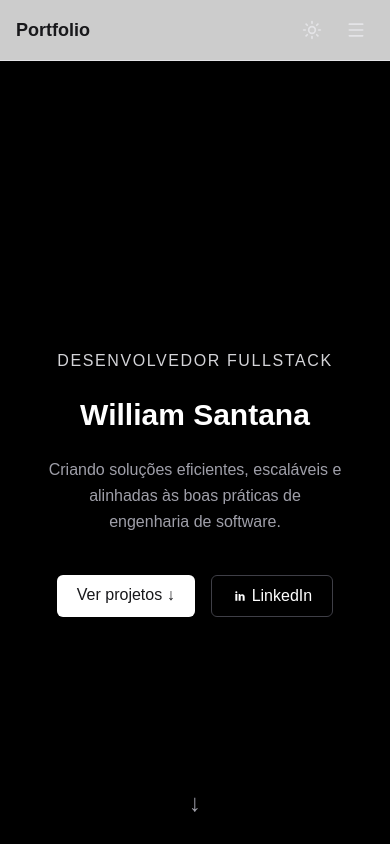
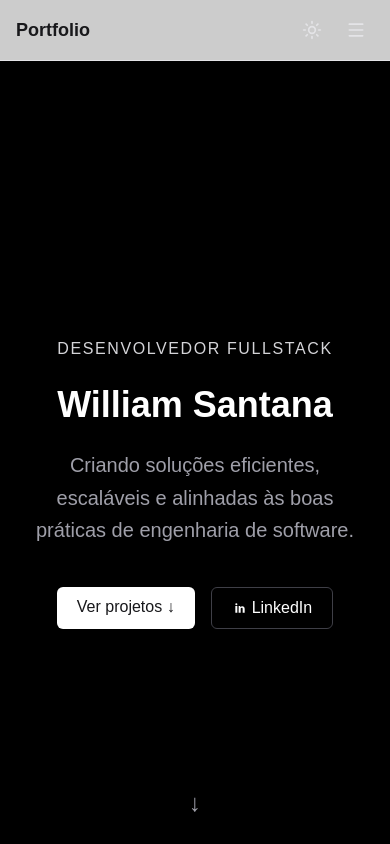
Before and after one commit to williamandradesantana/portfolio, a React (Vite) app: page / in a window 390 px wide. Shown: the top 844 px of the page. Built offline with nearby package versions, Linux system fonts and the light colour scheme.

Commit message:
style: adjusting the style

```diff
--- a/src/components/Header/index.tsx
+++ b/src/components/Header/index.tsx
@@ -133,7 +133,7 @@ export function Header() {
         className={clsx(
           "md:hidden",
           "overflow-hidden transition-all duration-300",
-          isOpen ? "max-h-96 opacity-100" : "max-h-0 opacity-0",
+          isOpen ? "opacity-100" : "max-h-0 opacity-0",
         )}
       >
         <div className="flex flex-col gap-3 border-t border-zinc-200 px-4 py-4">
--- a/src/components/Hero/index.tsx
+++ b/src/components/Hero/index.tsx
@@ -3,16 +3,16 @@ import { LinkSection } from "../LinkSection";
 
 export function Hero() {
   return (
-    <section className="min-h-screen flex flex-col items-center justify-center relative px-6 text-center gap-6 max-w-xl">
+    <section className="min-h-screen flex flex-col items-center justify-center relative text-center gap-6 max-w-xl">
       <h3 className="text-zinc-300 text-md uppercase tracking-widest">
         Desenvolvedor FullStack
       </h3>
 
-      <h1 className="text-3xl md:text-5xl font-semibold text-white">
+      <h1 className="text-4xl md:text-5xl font-semibold text-white">
         William Santana
       </h1>
 
-      <p className="text-zinc-400 text-base md:text-lg leading-relaxed">
+      <p className="text-zinc-400 text-xl md:text-lg leading-relaxed">
         Criando soluções eficientes, escaláveis e alinhadas às boas práticas de
         engenharia de software.
       </p>
```
